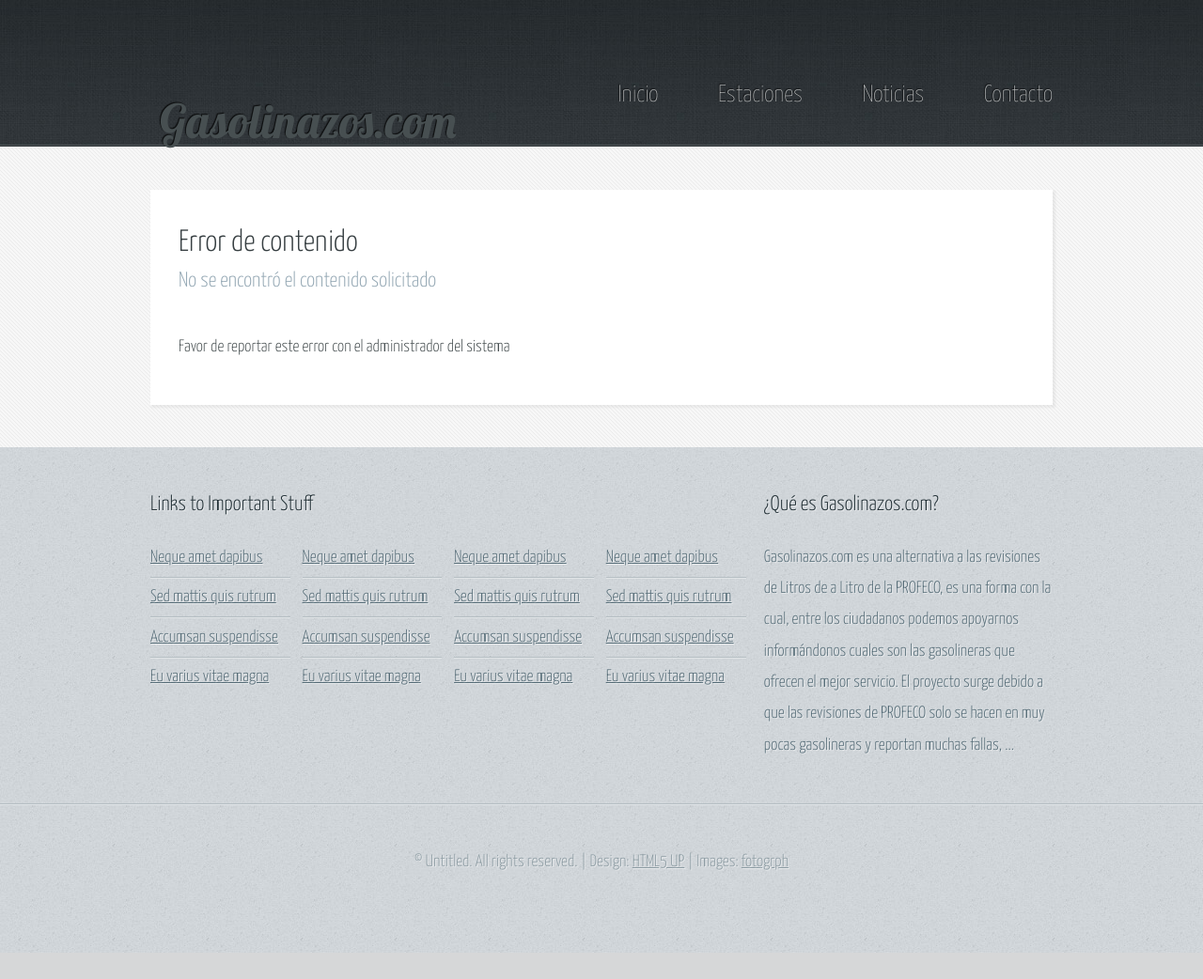
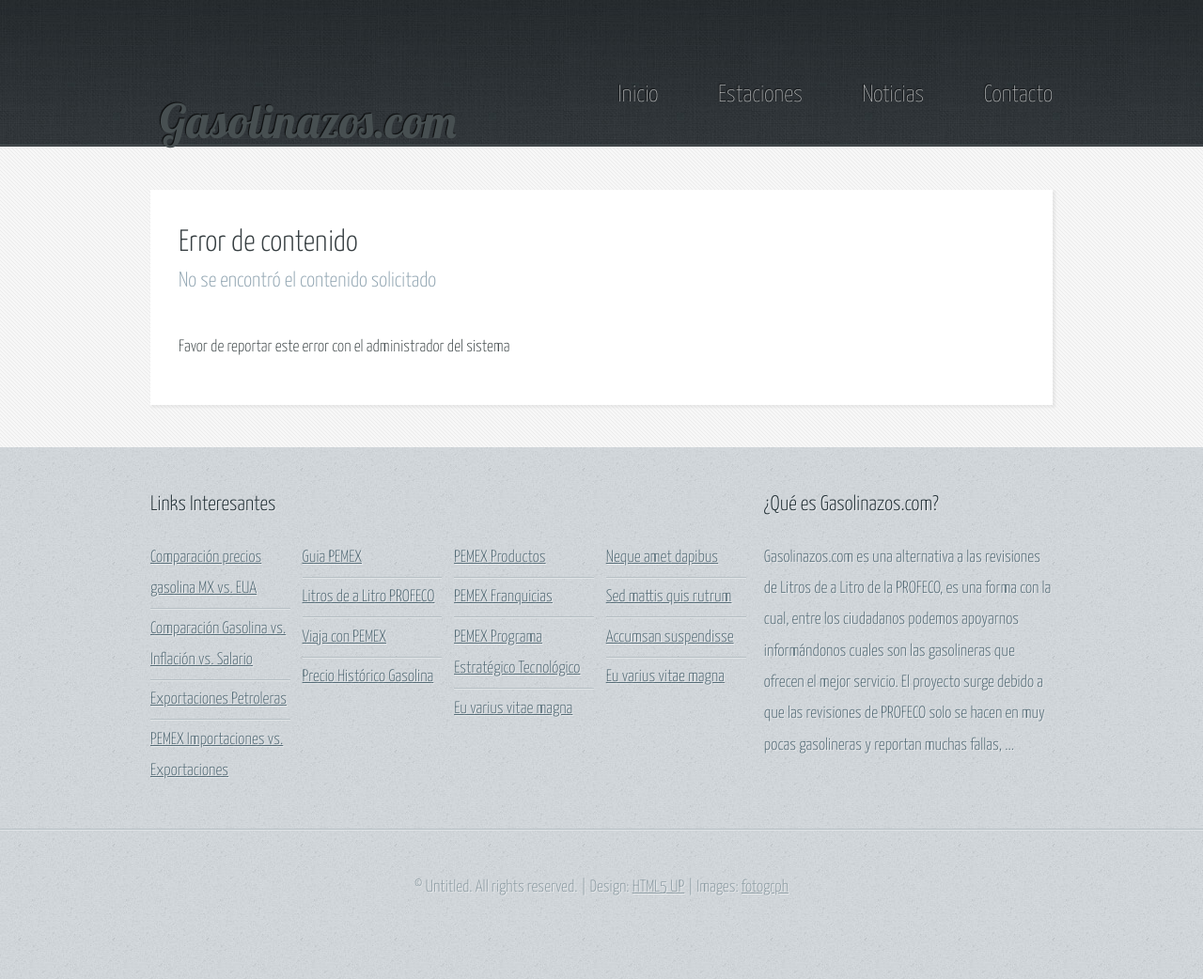
Before and after one commit to sigues/Gasolinazos, a CodeIgniter app: the page made by application/views/main.php in a window 1280 px wide. Shown: the whole page at 94% size. Before the commit the page ends 1014 px from the top, so only its background shows below. Run offline with CodeIgniter, Linux system fonts and the light colour scheme; some libraries are stand-ins or nearby versions.

Commit message:
Vista de comments y links en footer

```diff
--- a/application/views/footer.php
+++ b/application/views/footer.php
@@ -5,30 +5,30 @@
 
 							<!-- Links -->
 								<section>
-									<h2>Links to Important Stuff</h2>
+									<h2>Links Interesantes</h2>
 									<div>
 										<div class="row">
 											<div class="3u">
 												<ul class="link-list last-child">
-													<li><a href="#">Neque amet dapibus</a></li>
-													<li><a href="#">Sed mattis quis rutrum</a></li>
-													<li><a href="#">Accumsan suspendisse</a></li>
-													<li><a href="#">Eu varius vitae magna</a></li>
+													<li><a href="http://www.mexicomaxico.org/Voto/GasolMexUSA.htm" target="_blank">Comparación precios gasolina MX vs. EUA</a></li>
+													<li><a href="http://mexicomaxico.org/Voto/GasolMexInflacionSalario.htm" target="_blank">Comparación Gasolina vs. Inflación vs. Salario</a></li>
+													<li><a href="http://www.mexicomaxico.org/Voto/PetroCrudo.htm" target="_blank">Exportaciones Petroleras</a></li>
+													<li><a href="http://www.mexicomaxico.org/Voto/PetroExportImport.htm" target="_blank">PEMEX Importaciones vs. Exportaciones</a></li>
 												</ul>
 											</div>
 											<div class="3u">
 												<ul class="link-list last-child">
-													<li><a href="#">Neque amet dapibus</a></li>
-													<li><a href="#">Sed mattis quis rutrum</a></li>
-													<li><a href="#">Accumsan suspendisse</a></li>
-													<li><a href="#">Eu varius vitae magna</a></li>
+													<li><a href="http://guiapemex.pemex.com/Paginas/gasolinerias.aspx" target="_blank">Guia PEMEX</a></li>
+													<li><a href="http://webapps.profeco.gob.mx/verificacion/gasolina/home_11.asp" target="_blank">Litros de a Litro PROFECO</a></li>
+													<li><a href="http://viajaconpemex.pemex.com/viajapemex/" target="_blank">Viaja con PEMEX</a></li>
+													<li><a href="http://www.gasmart.com.mx/histo_gas.php?selec_mes1=<?=trim(date("m"),"0")?>&selec_year1=undefined" target="_blank">Precio Histórico Gasolina</a></li>
 												</ul>
 											</div>
 											<div class="3u">
 												<ul class="link-list last-child">
-													<li><a href="#">Neque amet dapibus</a></li>
-													<li><a href="#">Sed mattis quis rutrum</a></li>
-													<li><a href="#">Accumsan suspendisse</a></li>
+													<li><a href="http://www.pemex.com/index.cfm?action=content&sectionID=4&catID=10015" target="_blank">PEMEX Productos</a></li>
+													<li><a href="http://www.ref.pemex.com/index.cfm?action=content&sectionid=11&catid=212">PEMEX Franquicias</a></li>
+													<li><a href="http://www.pemex.com/index.cfm?action=content&sectionID=1&catID=14662">PEMEX Programa Estratégico Tecnológico</a></li>
 													<li><a href="#">Eu varius vitae magna</a></li>
 												</ul>
 											</div>
--- a/application/views/noticia.php
+++ b/application/views/noticia.php
@@ -20,7 +20,7 @@
                         <?=$noticia["texto"]?>
 
                     </p>
-
+                    <? $this->load->view("extra/comentarios"); ?>
                 </section>
 </div>
 <div class="3u">
```
Also changed, not shown: application/views/estacion.php (+1 -13 lines), application/views/extra/comentarios.php (added, +12 -0 lines), application/views/gasolineras.php (+3 -17 lines), application/views/grupo.php (+1 -17 lines).
